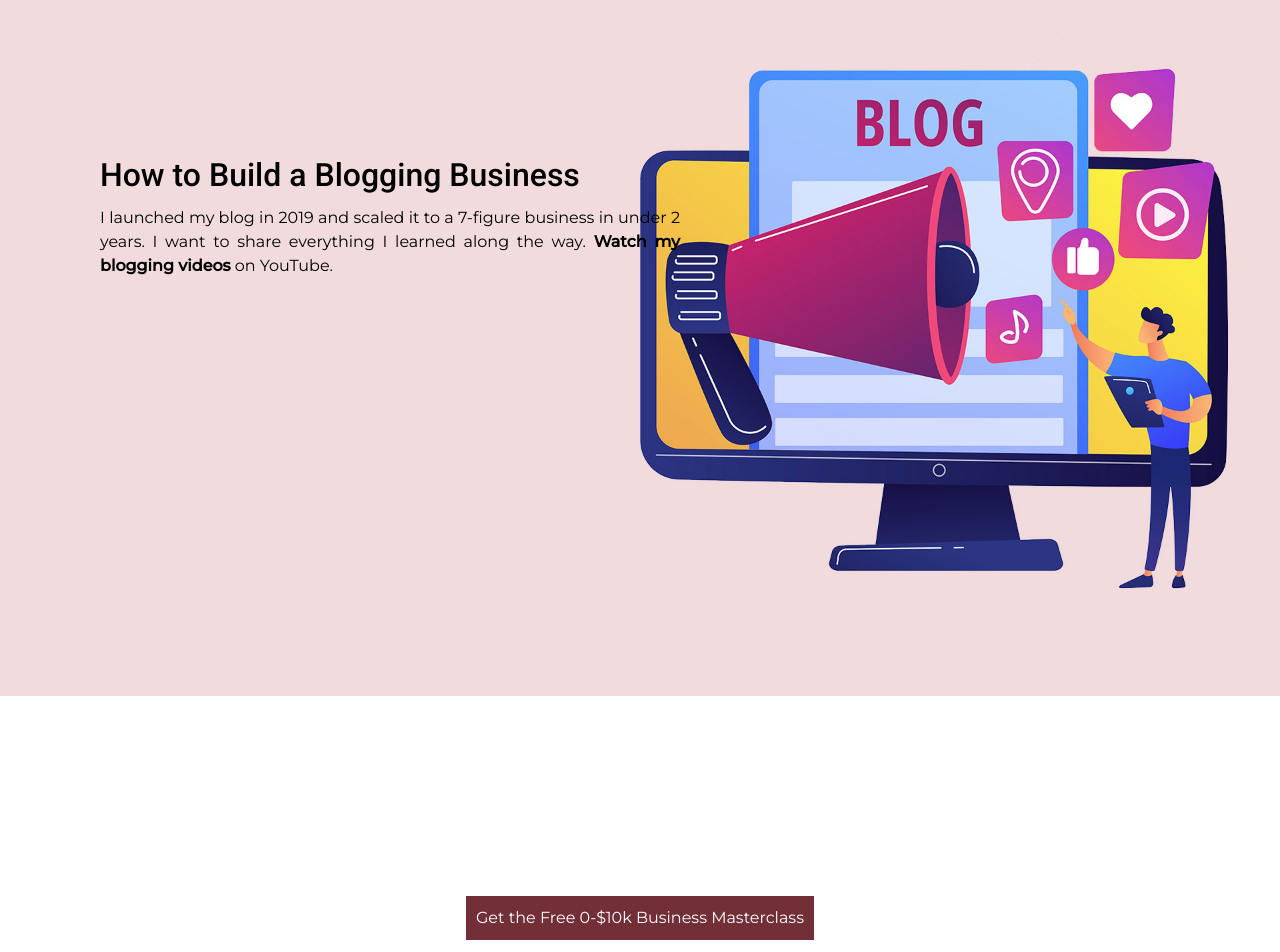
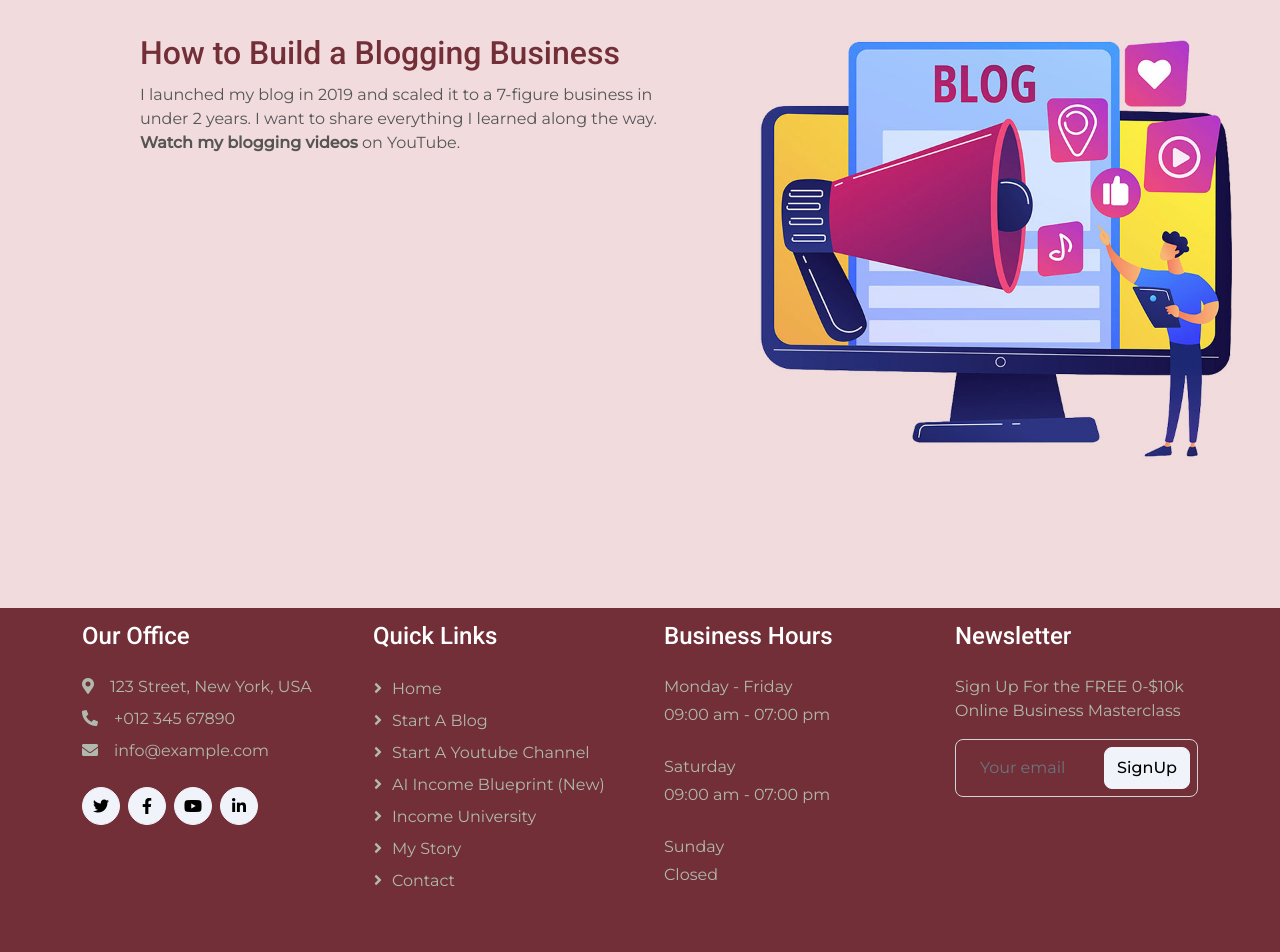
Before and after one commit to leewebstechnologies/isiakaolaniyan, a React (Create React App) app: page /blog in a window 1280 px wide. Shown: the part 180-1132 px from the top of the page. Built offline with nearby package versions, Linux system fonts and the light colour scheme.

Commit message:
add blog page

```diff
--- a/src/pages/blog/Blog.jsx
+++ b/src/pages/blog/Blog.jsx
@@ -6,15 +6,17 @@ const Blog = () => {
     <>
       <div className="blog">
         <img className="blogger" src={bloggers} alt="blogger" />
-        <h2>How to Build a Blogging Business</h2>
-        <p>
-          I launched my blog in 2019 and scaled it to a 7-figure business in
-          under 2 years. I want to share everything I learned along the way.
-          <b> Watch my blogging videos</b> on YouTube.
-        </p>
-        <button className="masterclass_btn">
-          Get the Free 0-$10k Business Masterclass
-        </button>
+        <div className="contents">
+          <h2 className="heading">How to Build a Blogging Business</h2>
+          <p className="p">
+            I launched my blog in 2019 and scaled it to a 7-figure business in
+            under 2 years. I want to share everything I learned along the way.
+            <b> Watch my blogging videos</b> on YouTube.
+          </p>
+          <button className="blog_btn">
+            Join us at Blog Growth Engine
+          </button>
+        </div>
       </div>
     </>
   );
--- a/src/pages/blog/blog.css
+++ b/src/pages/blog/blog.css
@@ -1,45 +1,24 @@
-.blog {
+.blogger {
+  width: 100%;
+  position: relative;
+  display: flex;
+  flex-direction: row;
+}
+.contents {
   display: flex;
   flex-direction: column;
-  position: relative;
-  text-align: center;
 }
-.blogger {
-  width: 100%;
+.heading {
+  margin: 20px;
+  position: absolute;
+  color: #722f37;
+  margin-left: -500px;
+  margin-top: -50rem;
 }
 
-.blog h2 {
-  color: #000;
+.p {
+  margin-top: -42rem;
   position: absolute;
-  top: 180px;
-  margin-left: 100px;
-  margin-right: 500px;
+  margin-left: 140px;
+  margin-right: 600px;
 }
-
-.blog p {
-  color: #000;
-  color: #000;
-  position: absolute;
-  top: 230px;
-  margin-left: 100px;
-  margin-right: 600px;
-  text-align: justify;
-}
-
-.blog .masterclass_btn {
-  border: none;
-  background-color: #722f37;
-  color: #ffffff;
-  display: flex;
-  justify-content: center;
-  align-items: center;
-  margin-top: 200px;
-
-
-  padding: 10px;
-
-}
-.masterclass_btn:hover {
-  background-color: #f0dbdd;
-  color: #000;
-}
```
Also changed, not shown: src/images/bloggers.jpg, src/images/bloggers.png (added).
